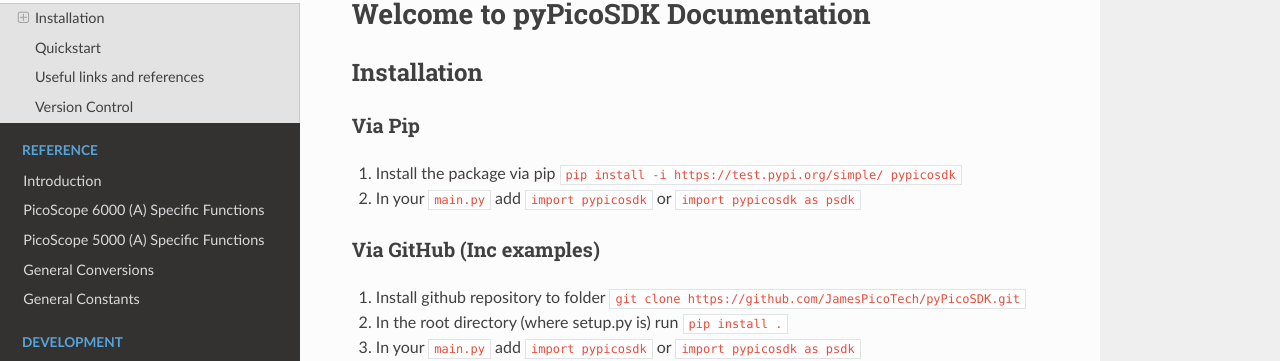
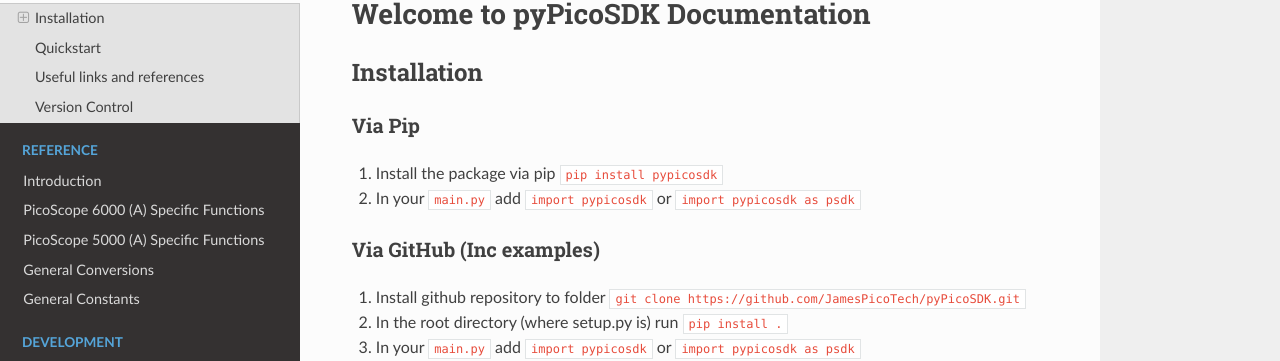
Before and after one commit to picotech/pyPicoSDK, an MkDocs documentation site: the page built from docs/docs/index.md, in a window 1280 px wide and 1311 px high. Shown: the part 104-465 px from the top of the window. Built offline with MkDocs 1.6.1, drawn with Linux system fonts in a browser that asks for light colours; nearby versions of some CDN libraries; part of the change alters nothing that is shown.

Commit message:
Fixed pip instructions

```diff
--- a/docs/docs/index.md
+++ b/docs/docs/index.md
@@ -1,7 +1,7 @@
 # Welcome to pyPicoSDK Documentation
 ## Installation
 ### Via Pip
-1. Install the package via pip `pip install -i https://test.pypi.org/simple/ pypicosdk`
+1. Install the package via pip `pip install pypicosdk`
 2. In your `main.py` add `import pypicosdk` or `import pypicosdk as psdk`
 
 ### Via GitHub (Inc examples)
```
Also changed, not shown: README.md.
